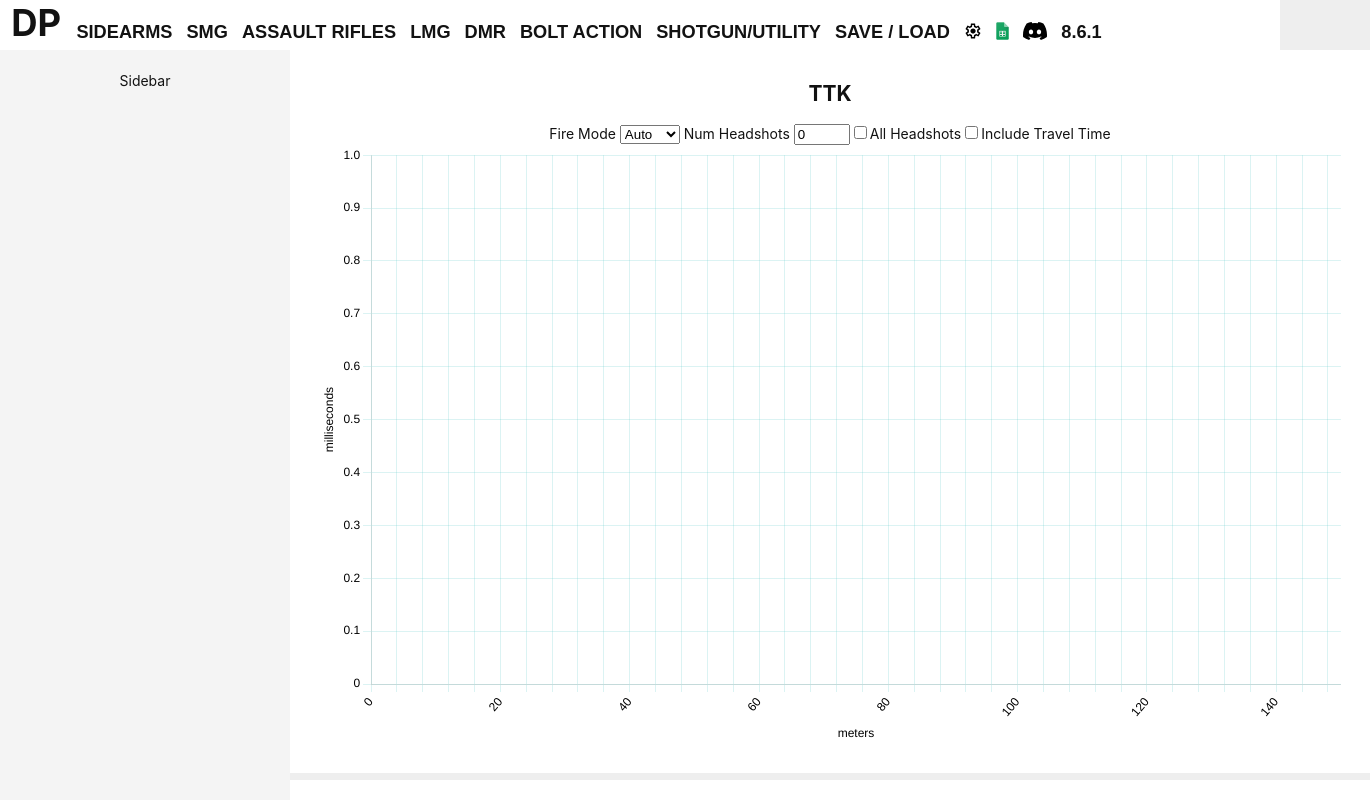
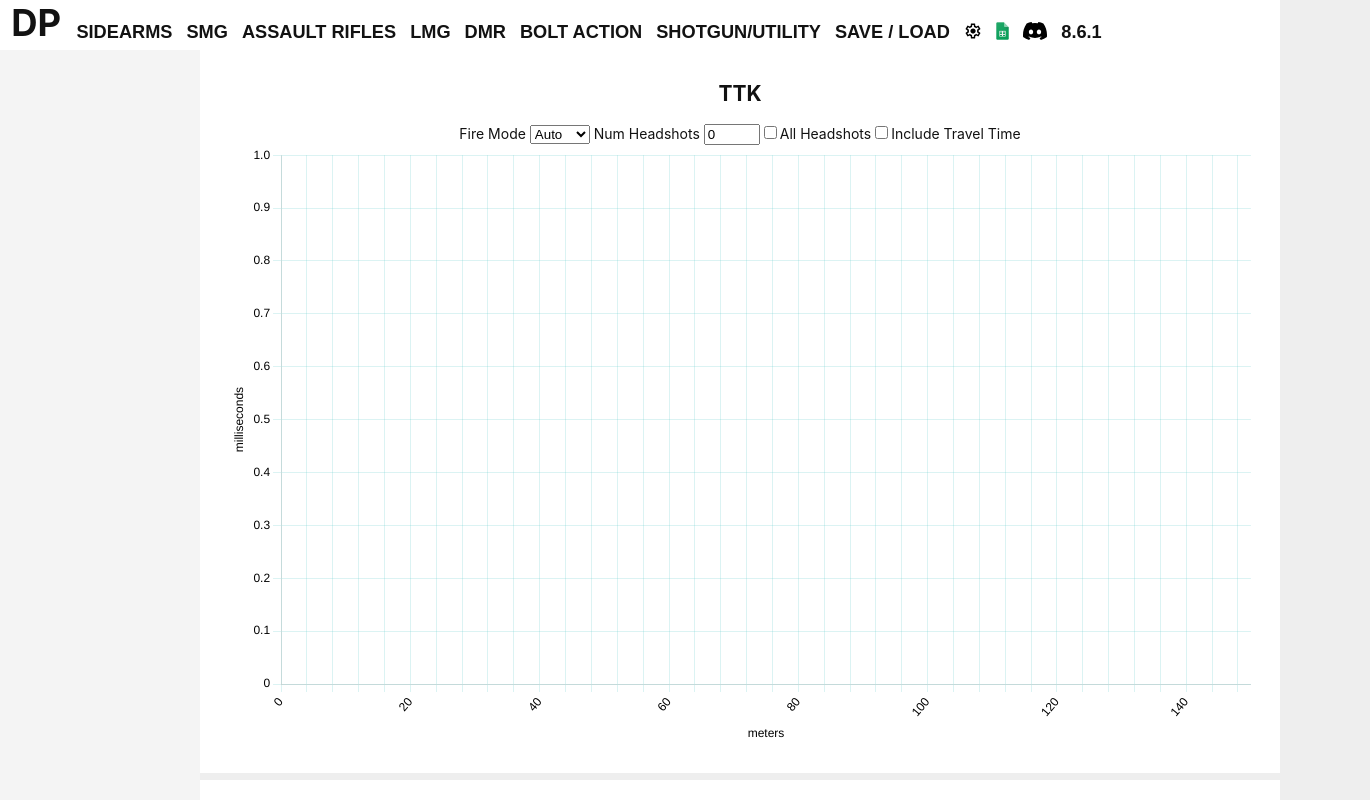
Before and after one commit to keipes/diceplz, a React (Vite) app: page / in a window 1280 px wide. Shown: the top 800 px of the page, 1370 px wide, since content can reach past the window. Built offline with nearby package versions, Linux system fonts and the light colour scheme.

Commit message:
more sidebar

```diff
--- a/src/Components/App.css
+++ b/src/Components/App.css
@@ -2,6 +2,8 @@
   /* margin: 0 auto; */
   text-align: center;
   width: 100%;
+  display: flex;
+  flex-direction: column;
 }
 
 .blurb {
@@ -50,19 +52,18 @@
 
 .app-container {
   display: flex;
-  /* flex-direction: column;
-  align-items: center;
-  justify-content: center;
-  min-height: 100vh;
-  background-color: var(--background-color);
-  color: var(--font-color); */
-  /* min-width: 1200px; */
-  /* width: 1200px; */
+  height: 100vh - 2rem;
+  position: relative;
+  flex: 1;
+  overflow-y: scroll;
+  /* height: calc(100vh - 2rem); */
 }
 
 .main-content {
   /* width: 100%; */
-  flex-grow: 1;
+  /* flex: 1; */
+  /* flex-grow: 1; */
   display: flex;
   flex-direction: column;
+  overflow: scroll;
 }
--- a/src/Components/App.tsx
+++ b/src/Components/App.tsx
@@ -42,7 +42,7 @@ import KillsPerMagChart from "./Charts/KillsPerMagChart.tsx";
 // import KillTempoChart from "./Charts/KillTempoChart.tsx";
 import { RouterProvider, createBrowserRouter } from "react-router-dom";
 import TierList from "./TierList/TierList.tsx";
-import Sidebar from "./Sidebar/Sidebar.tsx";
+import Sidebar from "./WeaponConfigurator/Sidebar.tsx";
 
 ChartJS.register(
   CategoryScale,
--- a/src/Components/Nav/TopNav.css
+++ b/src/Components/Nav/TopNav.css
@@ -1,7 +1,7 @@
 .nav {
-  position: sticky;
-  top: 0px;
-  left: 0;
+  /* position: sticky; */
+  /* top: 0px; */
+  /* left: 0; */
   background-color: var(--nav-bg);
   z-index: 100;
   width: 100%;
--- a/src/Components/Sidebar/Sidebar.css
+++ /dev/null
@@ -1,14 +0,0 @@
-.sidebar {
-  width: 250px;
-  background-color: #f4f4f4;
-  padding: 20px;
-  position: sticky;
-  /* top: 0;
-  left: 0; */
-  /* display: none; */
-  /* overflow-y: auto; */
-  /* box-shadow: 2px 0 5px rgba(0, 0, 0, 0.1);
-  z-index: 1000;
-  transition: transform 0.3s ease; */
-  flex-shrink: 0;
-}
--- a/src/Components/Sidebar/Sidebar.tsx
+++ /dev/null
@@ -1,11 +0,0 @@
-import "./Sidebar.css";
-
-function Sidebar() {
-  return (
-    <>
-      <div className="sidebar">Sidebar</div>
-    </>
-  );
-}
-
-export default Sidebar;
--- /dev/null
+++ b/src/Components/WeaponConfigurator/Sidebar.css
@@ -0,0 +1,21 @@
+.sidebar {
+  width: 250px;
+  background-color: #f4f4f4;
+  padding: 20px;
+  position: relative;
+  overflow-y: scroll;
+  /* height: calc(100vh - 2rem); */
+  flex-shrink: 0;
+  flex: 1;
+}
+
+.sidebar-weapon-titlebar {
+  display: flex;
+  justify-content: space-between;
+  align-items: center;
+}
+.sidebar-weapon-options {
+  display: flex;
+  gap: 10px;
+  justify-content: space-between;
+}
--- /dev/null
+++ b/src/Components/WeaponConfigurator/Sidebar.tsx
@@ -0,0 +1,42 @@
+import "./Sidebar.css";
+import Weapon from "./Weapon";
+import { useContext } from "react";
+import { ConfiguratorContext } from "../App";
+
+function Sidebar() {
+  const weapons = [];
+  const configurator = useContext(ConfiguratorContext);
+  for (const [id, config] of configurator.weaponConfigurations) {
+    weapons.push(
+      <Weapon id={id} config={config} key={id} weaponConfig={configurator} />
+    );
+  }
+  return (
+    <>
+      <div className="sidebar">{weapons}</div>
+    </>
+  );
+}
+
+// function Weapon() {
+//   return (
+//     <div className="sidebar-weapon">
+//           <div className="sidebar-weapon-titlebar">
+//             <div className="sidebar-weapon-name">M5A3</div>
+//             <div className="sidebar-weapon-options">Copy Delete Hide</div>
+//           </div>
+//           <div className="sidebar-weapon-options">
+//             <select name="Barrel" id="sidebar-barrel-selector-m5a3">
+//               <option value="Factory">Factory</option>
+//               <option value="Shortened">Shortened</option>
+//             </select>
+//             <select name="Barrel" id="sidebar-ammo-selector-m5a3">
+//               <option value="Standard">Standard</option>
+//               <option value="Subsonic">Subsonic</option>
+//             </select>
+//           </div>
+//         </div>
+//   );
+// }
+
+export default Sidebar;
--- /dev/null
+++ b/src/Components/WeaponConfigurator/Weapon.css
@@ -0,0 +1,89 @@
+.wcf-weapon {
+    display: grid;
+    width: 1fr;
+    border-color: white;
+    border-width: 2px;
+    border-style: solid;
+    height: 10rem;
+    margin-right: 1rem;
+    padding: 1rem;
+    margin-top: 1rem;
+  }
+
+  .wcf-selector-select {
+    border-radius: 0;
+    border-color: rgb(216, 216, 216);
+    color: var(--font-color);
+    background-color: var(--wcf-container);
+    font-weight: 600;
+  }
+
+  .wcf-selector-ammo-standard {
+    color: #7fff7f;
+  }
+  .wcf-selector-ammo-closecombat {
+    color: #7fffff;
+  }
+  .wcf-selector-ammo-highpower {
+    color: #ff7f7f;
+  }
+  .wcf-selector-ammo-subsonic {
+    color: #7f7fff;
+  }
+  .wcf-selector-ammo-armorpiercing,
+  .wcf-selector-ammo-anti-material,
+  .wcf-selector-ammo-anti-materialhighpower {
+    color: #ffff7f;
+  }
+
+  .wcf-selector-option {
+    line-height: 2.8rem;
+  }
+  .wcf-name {
+    text-align: left;
+    font-weight: 600;
+  }
+
+  .wcf-weapon-selector {
+    height: 2.8rem;
+    display: grid;
+    grid-template-columns: 2.8rem 1rem 1fr;
+    margin-bottom: 0.5rem;
+    font-size: 14pt;
+    color: rgb(120, 120, 120);
+  }
+
+  .wcf-selector-label {
+    display: grid;
+    font-weight: 600;
+    border: 0.2rem solid rgb(120, 120, 120);
+    line-height: 2.4rem;
+  }
+
+  .wcf-header {
+    display: grid;
+    font-size: 18px;
+    grid-template-columns: 1fr 30px 30px 30px;
+    height: 2.2rem;
+    margin-bottom: 0.6rem;
+  }
+  .wcf-header-item {
+    display: grid;
+    overflow: hidden;
+    height: 2.2rem;
+  }
+
+  .wcf-header-button {
+    cursor: pointer;
+    user-select: none;
+    height: 1.8rem;
+  }
+
+  .wcf-visibility {
+    position: relative;
+    top: 0.2rem;
+  }
+  .wcf-close {
+    position: relative;
+    top: 0.2rem;
+  }
--- a/src/Components/WeaponConfigurator/Weapon.tsx
+++ b/src/Components/WeaponConfigurator/Weapon.tsx
@@ -1,6 +1,7 @@
 import { GetWeaponByName } from "../../Data/WeaponData.ts";
 import { WeaponConfiguration } from "./WeaponConfigurator.tsx";
 import { ConfigHSL } from "../../Util/StringColor.ts";
+import "./Weapon.css";
 
 import {
   ContentCopyIcon,
```
Also changed, not shown: src/Components/WeaponConfigurator/WeaponConfigurator.css (+0 -90 lines), 1 other file (tests, documents, lock files or other folders).
